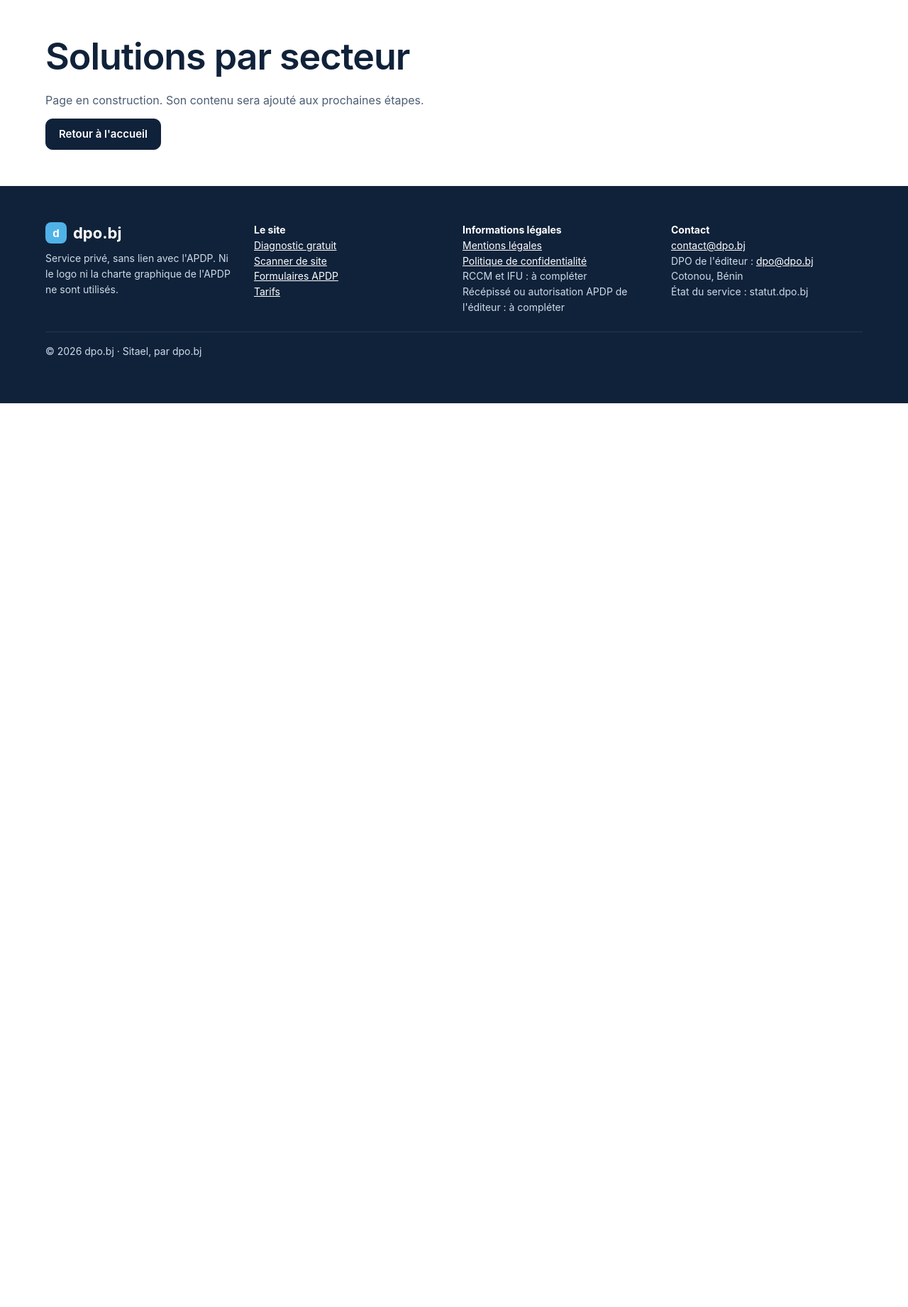
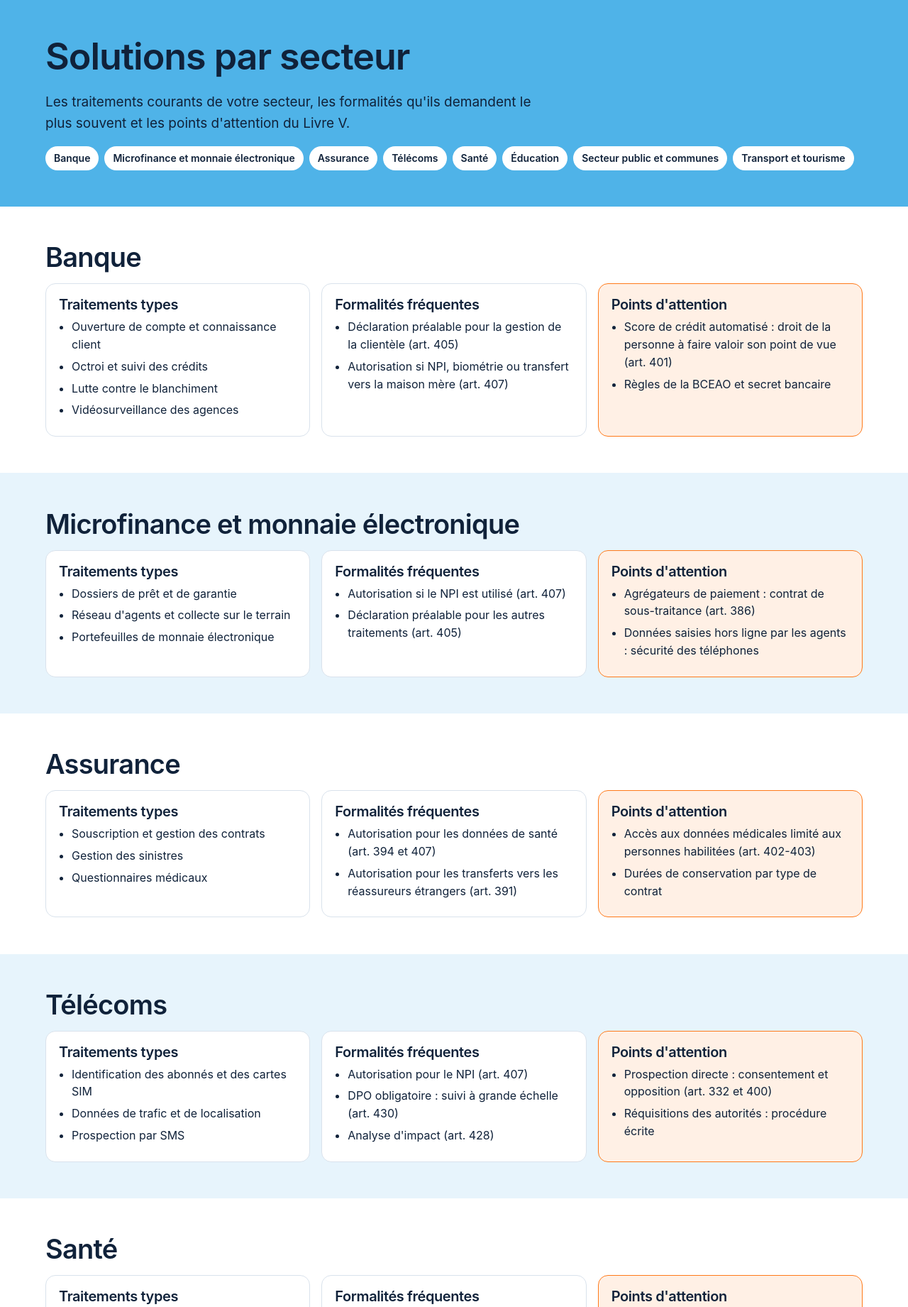
Before and after one commit to houedonoufils-stack/dpo-bj, a Laravel app: page /solutions/secteurs in a window 1280 px wide. Shown: the part 97-1938 px from the top of the page at 71% size. Before the commit the page ends 665 px from the top, so only its background shows below. Run offline with Laravel 12, Linux system fonts and the light colour scheme.

Commit message:
Site dpo.bj - Étape 5 : solutions par secteur et services

```diff
--- a/app/Http/Controllers/Site/AccueilController.php
+++ b/app/Http/Controllers/Site/AccueilController.php
@@ -32,16 +32,7 @@ class AccueilController extends Controller
                 ['titre' => 'Souscription', 'texte' => "À la fin de l'essai ; export complet sous 30 jours en fin de contrat."],
             ],
 
-            'secteurs' => [
-                ['titre' => 'Banque', 'texte' => 'Connaissance client, crédit, lutte contre le blanchiment, règles BCEAO.'],
-                ['titre' => 'Microfinance et monnaie électronique', 'texte' => 'Dossiers de prêt, agents, portefeuilles Mobile Money.'],
-                ['titre' => 'Assurance', 'texte' => 'Souscription, sinistres, données de santé des assurés.'],
-                ['titre' => 'Télécoms', 'texte' => 'Abonnés, identification des cartes SIM, données de trafic.'],
-                ['titre' => 'Santé', 'texte' => 'Dossier patient, secret médical, recherche en santé.'],
-                ['titre' => 'Éducation', 'texte' => 'Élèves mineurs, résultats, consentement des parents.'],
-                ['titre' => 'Secteur public et communes', 'texte' => 'DPO obligatoire, état civil, interconnexions de fichiers.'],
-                ['titre' => 'Transport et tourisme', 'texte' => 'Fichiers de passagers, réservations, transferts hors du pays.'],
-            ],
+            'secteurs' => config('secteurs'),
 
             'sanctions' => [
                 ['montant' => '50 M FCFA', 'texte' => 'Sanction administrative maximale (art. 455).'],
--- /dev/null
+++ b/app/Http/Controllers/Site/SolutionsController.php
@@ -0,0 +1,44 @@
+<?php
+
+namespace App\Http\Controllers\Site;
+
+use App\Http\Controllers\Controller;
+use Illuminate\View\View;
+
+class SolutionsController extends Controller
+{
+    /** Page « Solutions par secteur » (section 4.1 du cahier des charges). */
+    public function secteurs(): View
+    {
+        return view('site.secteurs', [
+            'secteurs' => config('secteurs'),
+        ]);
+    }
+
+    /** Page « Services d'accompagnement », sur devis (section 4.1). */
+    public function services(): View
+    {
+        return view('site.services', [
+            'services' => [
+                ['titre' => 'Accompagnement aux dossiers APDP',
+                 'texte' => "Nous préparons avec vous les déclarations et demandes d'autorisation, les annexes et les pièces, puis le dépôt et le suivi jusqu'à la décision.",
+                 'livrables' => ['Dossier complet sur les formulaires officiels', 'Bordereau des pièces', 'Suivi des délais et relances']],
+                ['titre' => 'DPO externe',
+                 'texte' => "Un DPO qualifié exerce la fonction pour votre organisme par contrat de service (art. 430), outillé par Sitael.",
+                 'livrables' => ['Dossier de désignation', 'Plan annuel de contrôle', 'Rapport annuel à l\'APDP (art. 387)']],
+                ['titre' => 'Audit de conformité',
+                 'texte' => 'Inventaire de vos traitements, état de vos formalités et plan d\'action priorisé.',
+                 'livrables' => ['Registre des traitements', 'Plan de formalités', 'Rapport de direction']],
+                ['titre' => "Analyse d'impact (AIPD)",
+                 'texte' => "Pour les traitements à risque élevé (art. 428), jusqu'à la consultation préalable de l'APDP si nécessaire (art. 429).",
+                 'livrables' => ['AIPD complète', 'Plan de mesures', 'Dossier de consultation préalable']],
+                ['titre' => 'Gestion de crise après une violation',
+                 'texte' => 'Ligne prioritaire, qualification de l\'incident et notifications « sans délai » à l\'APDP et aux personnes (art. 427).',
+                 'livrables' => ['Chronologie horodatée', 'Notifications', 'Retour d\'expérience']],
+                ['titre' => 'Mise en conformité de votre site web',
+                 'texte' => 'Cookies et traceurs, mentions d\'information (art. 415), formulaire complémentaire « site web » de l\'APDP.',
+                 'livrables' => ['Analyse du site', 'Mentions et politique de confidentialité', 'Formulaire « site web » prérempli']],
+            ],
+        ]);
+    }
+}
--- /dev/null
+++ b/config/secteurs.php
@@ -0,0 +1,76 @@
+<?php
+
+/*
+|--------------------------------------------------------------------------
+| Secteurs couverts par dpo.bj (sections 2.2, 3.1 et 4.1 du cahier des charges)
+|--------------------------------------------------------------------------
+| Contenu indicatif, à faire valider par le juriste béninois.
+| 'texte' = résumé court (vignettes de l'accueil).
+*/
+
+return [
+    [
+        'slug' => 'banque',
+        'titre' => 'Banque',
+        'texte' => 'Connaissance client, crédit, lutte contre le blanchiment, règles BCEAO.',
+        'traitements' => ['Ouverture de compte et connaissance client', 'Octroi et suivi des crédits', 'Lutte contre le blanchiment', 'Vidéosurveillance des agences'],
+        'formalites' => ['Déclaration préalable pour la gestion de la clientèle (art. 405)', "Autorisation si NPI, biométrie ou transfert vers la maison mère (art. 407)"],
+        'attention' => ["Score de crédit automatisé : droit de la personne à faire valoir son point de vue (art. 401)", 'Règles de la BCEAO et secret bancaire'],
+    ],
+    [
+        'slug' => 'microfinance',
+        'titre' => 'Microfinance et monnaie électronique',
+        'texte' => 'Dossiers de prêt, agents, portefeuilles Mobile Money.',
+        'traitements' => ['Dossiers de prêt et de garantie', 'Réseau d\'agents et collecte sur le terrain', 'Portefeuilles de monnaie électronique'],
+        'formalites' => ["Autorisation si le NPI est utilisé (art. 407)", 'Déclaration préalable pour les autres traitements (art. 405)'],
+        'attention' => ['Agrégateurs de paiement : contrat de sous-traitance (art. 386)', 'Données saisies hors ligne par les agents : sécurité des téléphones'],
+    ],
+    [
+        'slug' => 'assurance',
+        'titre' => 'Assurance',
+        'texte' => 'Souscription, sinistres, données de santé des assurés.',
+        'traitements' => ['Souscription et gestion des contrats', 'Gestion des sinistres', 'Questionnaires médicaux'],
+        'formalites' => ['Autorisation pour les données de santé (art. 394 et 407)', 'Autorisation pour les transferts vers les réassureurs étrangers (art. 391)'],
+        'attention' => ["Accès aux données médicales limité aux personnes habilitées (art. 402-403)", 'Durées de conservation par type de contrat'],
+    ],
+    [
+        'slug' => 'telecoms',
+        'titre' => 'Télécoms',
+        'texte' => 'Abonnés, identification des cartes SIM, données de trafic.',
+        'traitements' => ['Identification des abonnés et des cartes SIM', 'Données de trafic et de localisation', 'Prospection par SMS'],
+        'formalites' => ['Autorisation pour le NPI (art. 407)', 'DPO obligatoire : suivi à grande échelle (art. 430)', "Analyse d'impact (art. 428)"],
+        'attention' => ['Prospection directe : consentement et opposition (art. 332 et 400)', 'Réquisitions des autorités : procédure écrite'],
+    ],
+    [
+        'slug' => 'sante',
+        'titre' => 'Santé',
+        'texte' => 'Dossier patient, secret médical, recherche en santé.',
+        'traitements' => ['Dossier patient', 'Prise de rendez-vous', 'Résultats de laboratoire', 'Recherche en santé'],
+        'formalites' => ['Autorisation pour les données de santé (art. 394 et 407)', "Analyse d'impact probable (art. 428)"],
+        'attention' => ['Secret médical', 'Pièces spécifiques pour la recherche en santé dans le dossier APDP'],
+    ],
+    [
+        'slug' => 'education',
+        'titre' => 'Éducation',
+        'texte' => 'Élèves mineurs, résultats, consentement des parents.',
+        'traitements' => ['Inscriptions et dossiers scolaires', 'Notes et bulletins', 'Photos et vidéos des élèves', 'Plateformes d\'enseignement en ligne'],
+        'formalites' => ['Déclaration préalable (art. 405)', 'Autorisation si la plateforme en ligne est hébergée hors du Bénin (art. 391 et 407)'],
+        'attention' => ['Élèves de moins de 18 ans (art. 446)', 'Consentement parental sous 16 ans pour les services en ligne (art. 446)'],
+    ],
+    [
+        'slug' => 'public',
+        'titre' => 'Secteur public et communes',
+        'texte' => 'DPO obligatoire, état civil, interconnexions de fichiers.',
+        'traitements' => ['État civil', 'Fiscalité locale', 'Recensements', 'Gestion des agents'],
+        'formalites' => ["Décret en Conseil des ministres après avis motivé de l'APDP (art. 411)", 'DPO obligatoire, mutualisable entre entités publiques (art. 430)'],
+        'attention' => ['Interconnexions de fichiers soumises à autorisation (art. 393 et 407)', 'Pas de dispense de déclaration grâce au DPO (art. 408)'],
+    ],
+    [
+        'slug' => 'transport',
+        'titre' => 'Transport et tourisme',
+        'texte' => 'Fichiers de passagers, réservations, transferts hors du pays.',
+        'traitements' => ['Fichiers de passagers', 'Réservations et programmes de fidélité', 'Fiches de police des hôtels'],
+        'formalites' => ['Autorisation pour les transferts vers les compagnies et systèmes de réservation étrangers (art. 391 et 407)', 'Déclaration préalable pour les autres traitements (art. 405)'],
+        'attention' => ['Copies de passeports : durée de conservation limitée', 'Vidéosurveillance des halls : formulaire « capteurs »'],
+    ],
+];
--- a/public/css/site.css
+++ b/public/css/site.css
@@ -188,3 +188,10 @@ details p { margin-top: 8px; color: var(--mut); }
   .tableau th, .tableau td { display: block; width: auto; }
   .tableau th { border-bottom: 0; padding-bottom: 0; }
 }
+/* ===== Secteurs et services ===== */
+.chips { display: flex; flex-wrap: wrap; gap: 8px; margin-top: 18px; }
+.chips a { padding: 6px 12px; border-radius: 99px; background: #fff; text-decoration: none; font-size: 14px; font-weight: 600; }
+.chips a:hover { background: var(--ink); color: #fff; }
+.liste { padding-left: 18px; margin: 6px 0 0; }
+.liste li { margin-bottom: 6px; }
+section[id] { scroll-margin-top: 80px; }
--- a/resources/views/site/accueil.blade.php
+++ b/resources/views/site/accueil.blade.php
@@ -95,7 +95,7 @@
             </p>
             <div class="grid g4" style="margin-top:18px">
                 @foreach ($secteurs as $secteur)
-                    <a class="card" href="{{ route('site.secteurs') }}" style="text-decoration:none">
+                    <a class="card" href="{{ route('site.secteurs') }}#{{ $secteur['slug'] }}" style="text-decoration:none">
                         <h3>{{ $secteur['titre'] }}</h3>
                         <p class="mut small">{{ $secteur['texte'] }}</p>
                     </a>
--- /dev/null
+++ b/resources/views/site/secteurs.blade.php
@@ -0,0 +1,71 @@
+@extends('layouts.site')
+
+@section('title', 'Solutions par secteur')
+
+@section('content')
+
+    <section class="band hero" style="padding-bottom:clamp(28px,4vw,64px)">
+        <div class="wrap">
+            <h1>Solutions par secteur</h1>
+            <p class="lead">
+                Les traitements courants de votre secteur, les formalités qu'ils demandent le plus souvent
+                et les points d'attention du Livre V.
+            </p>
+            {{-- Raccourcis vers chaque secteur --}}
+            <nav class="chips" aria-label="Aller à un secteur">
+                @foreach ($secteurs as $secteur)
+                    <a href="#{{ $secteur['slug'] }}">{{ $secteur['titre'] }}</a>
+                @endforeach
+            </nav>
+        </div>
+    </section>
+
+    @foreach ($secteurs as $secteur)
+        <section @class(['band', 'fond-ciel' => $loop->even]) id="{{ $secteur['slug'] }}">
+            <div class="wrap">
+                <h2>{{ $secteur['titre'] }}</h2>
+                <div class="grid g3" style="margin-top:14px">
+                    <div class="card">
+                        <h3>Traitements types</h3>
+                        <ul class="liste">
+                            @foreach ($secteur['traitements'] as $traitement)
+                                <li>{{ $traitement }}</li>
+                            @endforeach
+                        </ul>
+                    </div>
+                    <div class="card">
+                        <h3>Formalités fréquentes</h3>
+                        <ul class="liste">
+                            @foreach ($secteur['formalites'] as $formalite)
+                                <li>{{ $formalite }}</li>
+                            @endforeach
+                        </ul>
+                    </div>
+                    <div class="card alerte">
+                        <h3>Points d'attention</h3>
+                        <ul class="liste">
+                            @foreach ($secteur['attention'] as $point)
+                                <li>{{ $point }}</li>
+                            @endforeach
+                        </ul>
+                    </div>
+                </div>
+            </div>
+        </section>
+    @endforeach
+
+    <section class="band">
+        <div class="wrap row" style="justify-content:space-between">
+            <div>
+                <h2>Votre secteur n'est pas dans la liste ?</h2>
+                <p class="mut">Le diagnostic gratuit fonctionne pour tous les organismes, publics comme privés.</p>
+            </div>
+            <a class="btn hot" href="{{ route('site.diagnostic') }}">Faire le diagnostic gratuit</a>
+        </div>
+    </section>
+
+    <p class="small mut wrap" style="padding:0 max(5vw,16px) 24px">
+        Contenu indicatif, établi à partir du Livre V du Code du numérique. Il ne remplace pas un avis juridique.
+    </p>
+
+@endsection
--- a/routes/web.php
+++ b/routes/web.php
@@ -9,6 +9,7 @@ use Illuminate\Support\Facades\Route;
 use App\Http\Controllers\Site\AccueilController;
 use App\Http\Controllers\Site\DiagnosticController;
 use App\Http\Controllers\Site\LogicielController;
+use App\Http\Controllers\Site\SolutionsController;
 
 /*
 |--------------------------------------------------------------------------
@@ -22,8 +23,8 @@ Route::name('site.')->group(function () {
     Route::post('/diagnostic', [DiagnosticController::class, 'evaluer'])->name('diagnostic.evaluer');
     Route::get('/logiciel', [LogicielController::class, 'web'])->name('logiciel');
     Route::get('/logiciel/mobile', [LogicielController::class, 'mobile'])->name('mobile');
-    Route::view('/solutions/secteurs', 'site.page', ['titre' => 'Solutions par secteur'])->name('secteurs');
-    Route::view('/services', 'site.page', ['titre' => "Services d'accompagnement"])->name('services');
+    Route::get('/solutions/secteurs', [SolutionsController::class, 'secteurs'])->name('secteurs');
+    Route::get('/services', [SolutionsController::class, 'services'])->name('services');
     Route::view('/livre-v', 'site.page', ['titre' => 'Comprendre le Livre V'])->name('livre-v');
     Route::view('/formulaires', 'site.page', ['titre' => 'Formulaires APDP'])->name('formulaires');
     Route::view('/ressources', 'site.page', ['titre' => 'Ressources et blog'])->name('ressources');
```
Also changed, not shown: resources/views/site/services.blade.php (added, +45 -0 lines), tests/Feature/site/SolutionsTest.php (added, +25 -0 lines).
